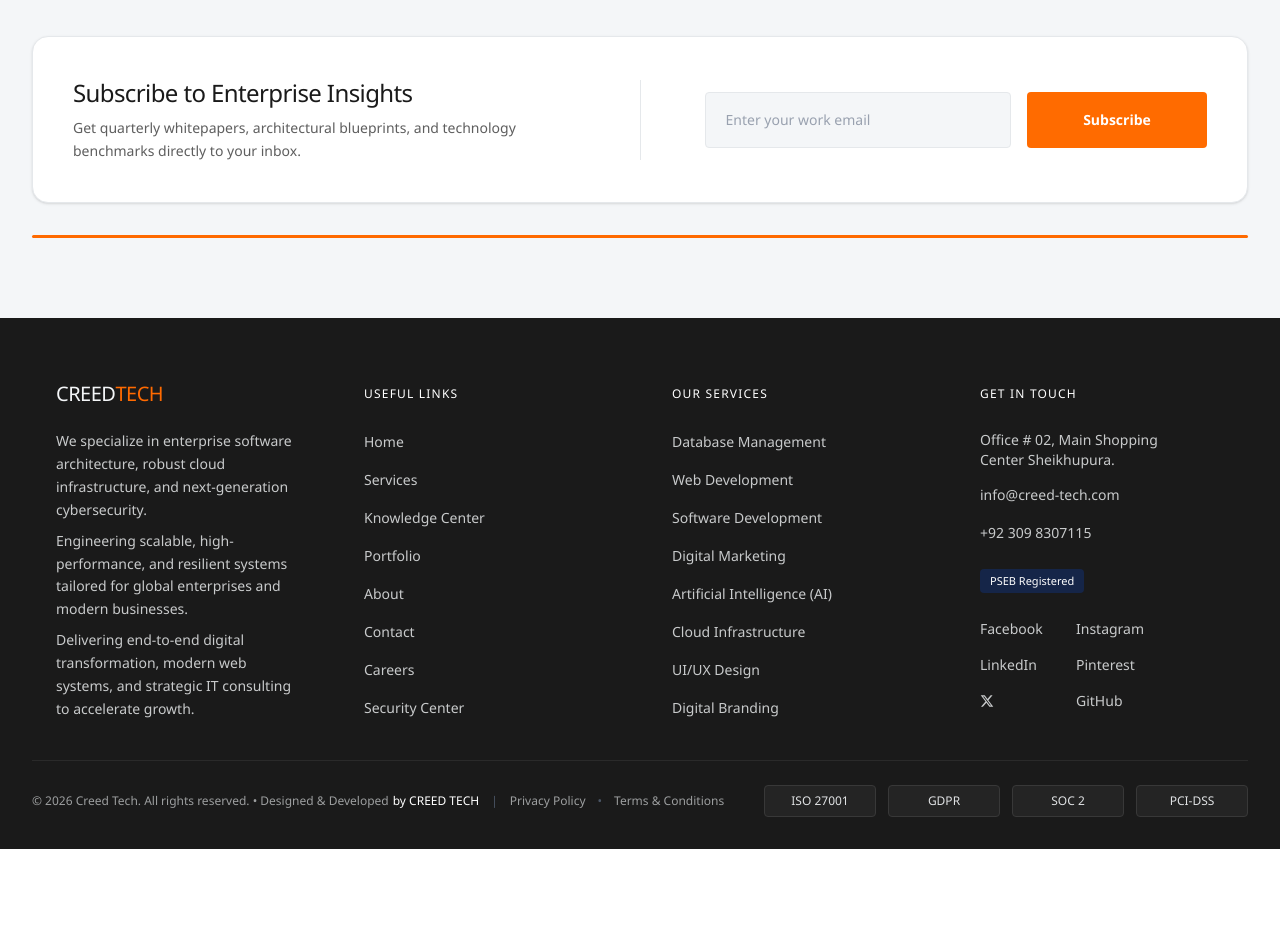
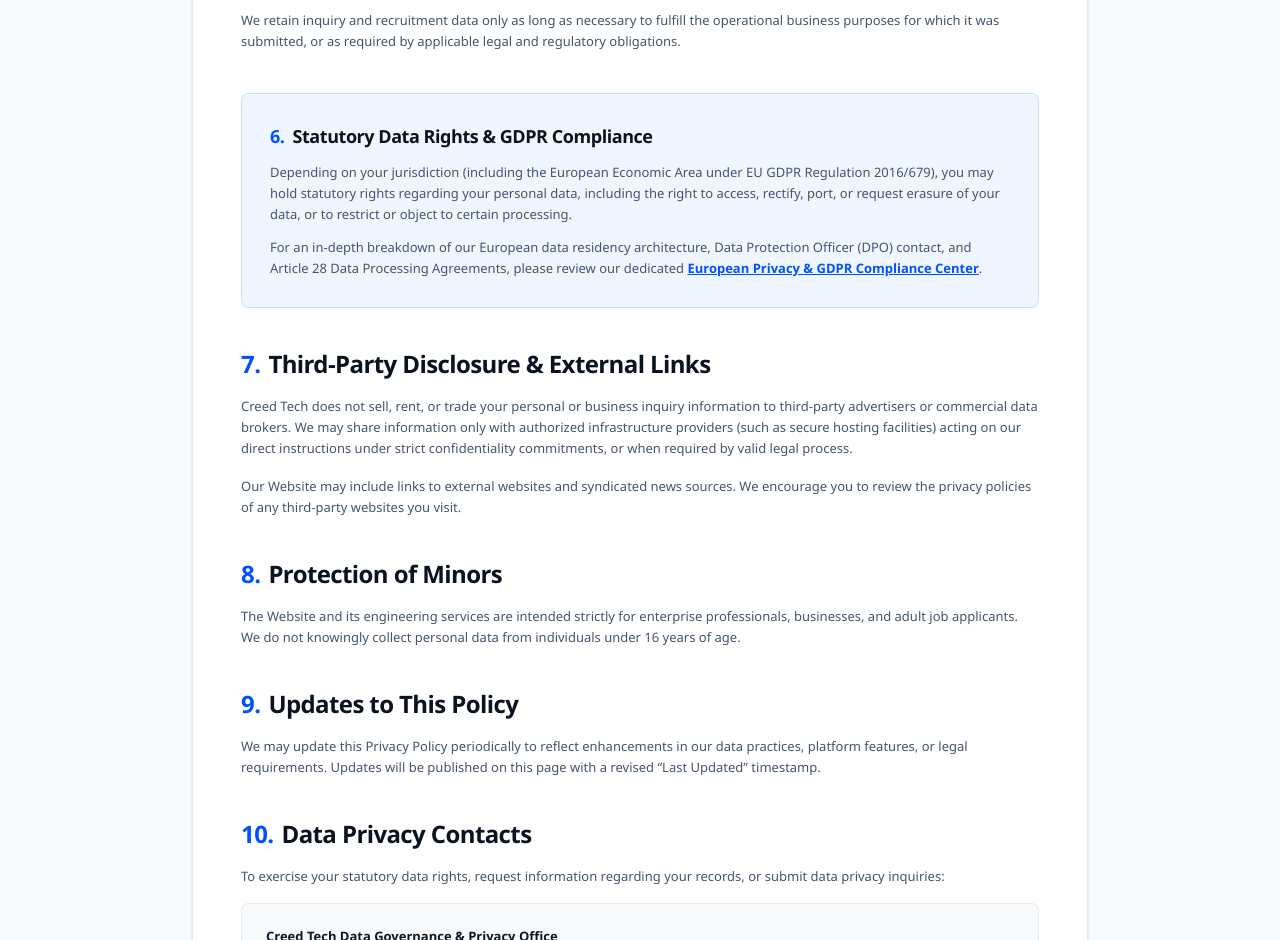
Before and after one commit to tariq200380/enterprise-app, a Next.js app: page /privacy-policy in a window 1280 px wide. Shown: the part 1860-2800 px from the top of the page. Before the commit the page ends 2709 px from the top, so only its background shows below. Built offline with nearby package versions, Linux system fonts and the light colour scheme.

Commit message:
feat: implement privacy policy sections 5 to 10 in pure Tailwind CSS

```diff
--- a/src/app/privacy-policy/page.tsx
+++ b/src/app/privacy-policy/page.tsx
@@ -157,6 +157,120 @@
               </li>
             </ul>
           </div>
+
+          {/* 5. Data Storage, Retention & Protection */}
+          <div className="space-y-4">
+            <h2 className="text-xl sm:text-2xl font-bold text-[#0B1220] tracking-tight">
+              <span className="text-[#0052FF] mr-2">5.</span>
+              Data Storage, Retention &amp; Protection
+            </h2>
+            <p className="text-slate-600 text-xs sm:text-[13px] sm:text-sm leading-relaxed font-normal">
+              We implement multi-layered technical controls to protect your data against unauthorized access, disclosure, alteration, or destruction. Form submissions are stored within protected, access-controlled backend database records and private storage structures that are strictly inaccessible to public HTTP traffic.
+            </p>
+            <p className="text-slate-600 text-xs sm:text-[13px] sm:text-sm leading-relaxed font-normal">
+              We retain inquiry and recruitment data only as long as necessary to fulfill the operational business purposes for which it was submitted, or as required by applicable legal and regulatory obligations.
+            </p>
+          </div>
+
+          {/* 6. Statutory Data Rights & GDPR Compliance */}
+          <div className="bg-[#EFF6FF] border border-[#BFDBFE]/80 rounded-lg p-6 sm:p-7 space-y-3">
+            <h3 className="text-base sm:text-lg font-bold text-[#0B1220] tracking-tight">
+              <span className="text-[#0052FF] mr-2">6.</span>
+              Statutory Data Rights &amp; GDPR Compliance
+            </h3>
+            <p className="text-slate-600 text-xs sm:text-[13px] leading-relaxed font-normal">
+              Depending on your jurisdiction (including the European Economic Area under EU GDPR Regulation 2016/679), you may hold statutory rights regarding your personal data, including the right to access, rectify, port, or request erasure of your data, or to restrict or object to certain processing.
+            </p>
+            <p className="text-slate-600 text-xs sm:text-[13px] leading-relaxed font-normal">
+              For an in-depth breakdown of our European data residency architecture, Data Protection Officer (DPO) contact, and Article 28 Data Processing Agreements, please review our dedicated{" "}
+              <Link
+                href="/security"
+                className="text-[#0052FF] font-semibold underline hover:text-[#0043D1] transition-colors"
+              >
+                European Privacy &amp; GDPR Compliance Center
+              </Link>
+              .
+            </p>
+          </div>
+
+          {/* 7. Third-Party Disclosure & External Links */}
+          <div className="space-y-4">
+            <h2 className="text-xl sm:text-2xl font-bold text-[#0B1220] tracking-tight">
+              <span className="text-[#0052FF] mr-2">7.</span>
+              Third-Party Disclosure &amp; External Links
+            </h2>
+            <p className="text-slate-600 text-xs sm:text-[13px] sm:text-sm leading-relaxed font-normal">
+              Creed Tech does not sell, rent, or trade your personal or business inquiry information to third-party advertisers or commercial data brokers. We may share information only with authorized infrastructure providers (such as secure hosting facilities) acting on our direct instructions under strict confidentiality commitments, or when required by valid legal process.
+            </p>
+            <p className="text-slate-600 text-xs sm:text-[13px] sm:text-sm leading-relaxed font-normal">
+              Our Website may include links to external websites and syndicated news sources. We encourage you to review the privacy policies of any third-party websites you visit.
+            </p>
+          </div>
+
+          {/* 8. Protection of Minors */}
+          <div className="space-y-4">
+            <h2 className="text-xl sm:text-2xl font-bold text-[#0B1220] tracking-tight">
+              <span className="text-[#0052FF] mr-2">8.</span>
+              Protection of Minors
+            </h2>
+            <p className="text-slate-600 text-xs sm:text-[13px] sm:text-sm leading-relaxed font-normal">
+              The Website and its engineering services are intended strictly for enterprise professionals, businesses, and adult job applicants. We do not knowingly collect personal data from individuals under 16 years of age.
+            </p>
+          </div>
+
+          {/* 9. Updates to This Policy */}
+          <div className="space-y-4">
+            <h2 className="text-xl sm:text-2xl font-bold text-[#0B1220] tracking-tight">
+              <span className="text-[#0052FF] mr-2">9.</span>
+              Updates to This Policy
+            </h2>
+            <p className="text-slate-600 text-xs sm:text-[13px] sm:text-sm leading-relaxed font-normal">
+              We may update this Privacy Policy periodically to reflect enhancements in our data practices, platform features, or legal requirements. Updates will be published on this page with a revised &ldquo;Last Updated&rdquo; timestamp.
+            </p>
+          </div>
+
+          {/* 10. Data Privacy Contacts */}
+          <div className="space-y-4">
+            <h2 className="text-xl sm:text-2xl font-bold text-[#0B1220] tracking-tight">
+              <span className="text-[#0052FF] mr-2">10.</span>
+              Data Privacy Contacts
+            </h2>
+            <p className="text-slate-600 text-xs sm:text-[13px] sm:text-sm leading-relaxed font-normal">
+              To exercise your statutory data rights, request information regarding your records, or submit data privacy inquiries:
+            </p>
+            <div className="bg-[#F8FAFC] border border-slate-200/80 rounded-lg p-6 space-y-1 text-slate-600 text-xs sm:text-[13px]">
+              <p className="text-slate-900 font-bold text-xs sm:text-[13px] mb-2">
+                Creed Tech Data Governance &amp; Privacy Office
+              </p>
+              <p>
+                Privacy Inquiries:{" "}
+                <a
+                  href="mailto:privacy@creed-tech.com"
+                  className="text-[#0052FF] font-semibold underline hover:text-[#0043D1] transition-colors"
+                >
+                  privacy@creed-tech.com
+                </a>
+              </p>
+              <p>
+                General Contact:{" "}
+                <a
+                  href="mailto:contact@creed-tech.com"
+                  className="text-[#0052FF] font-semibold underline hover:text-[#0043D1] transition-colors"
+                >
+                  contact@creed-tech.com
+                </a>
+              </p>
+              <p>
+                Security Center:{" "}
+                <Link
+                  href="/security"
+                  className="text-[#0052FF] font-semibold underline hover:text-[#0043D1] transition-colors"
+                >
+                  creed-tech.com/security
+                </Link>
+              </p>
+            </div>
+          </div>
         </div>
       </section>
     </div>
```
